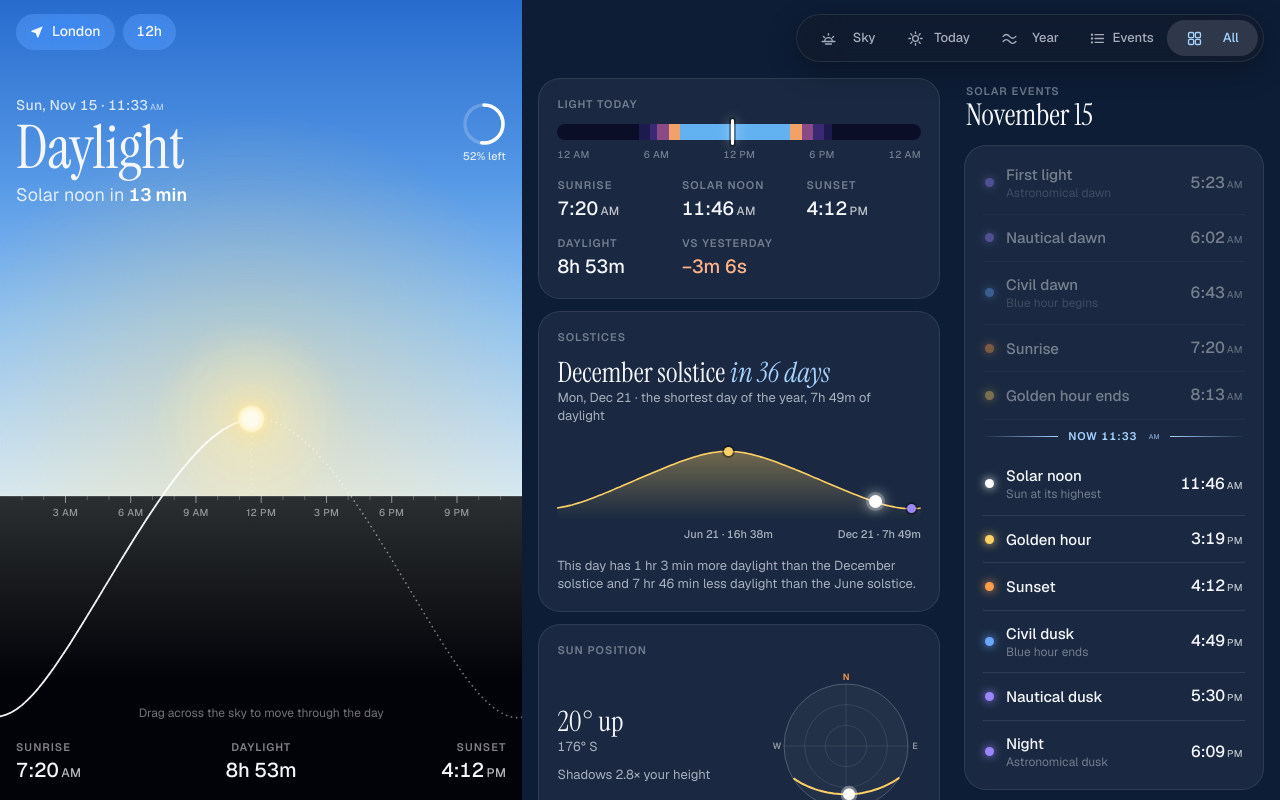
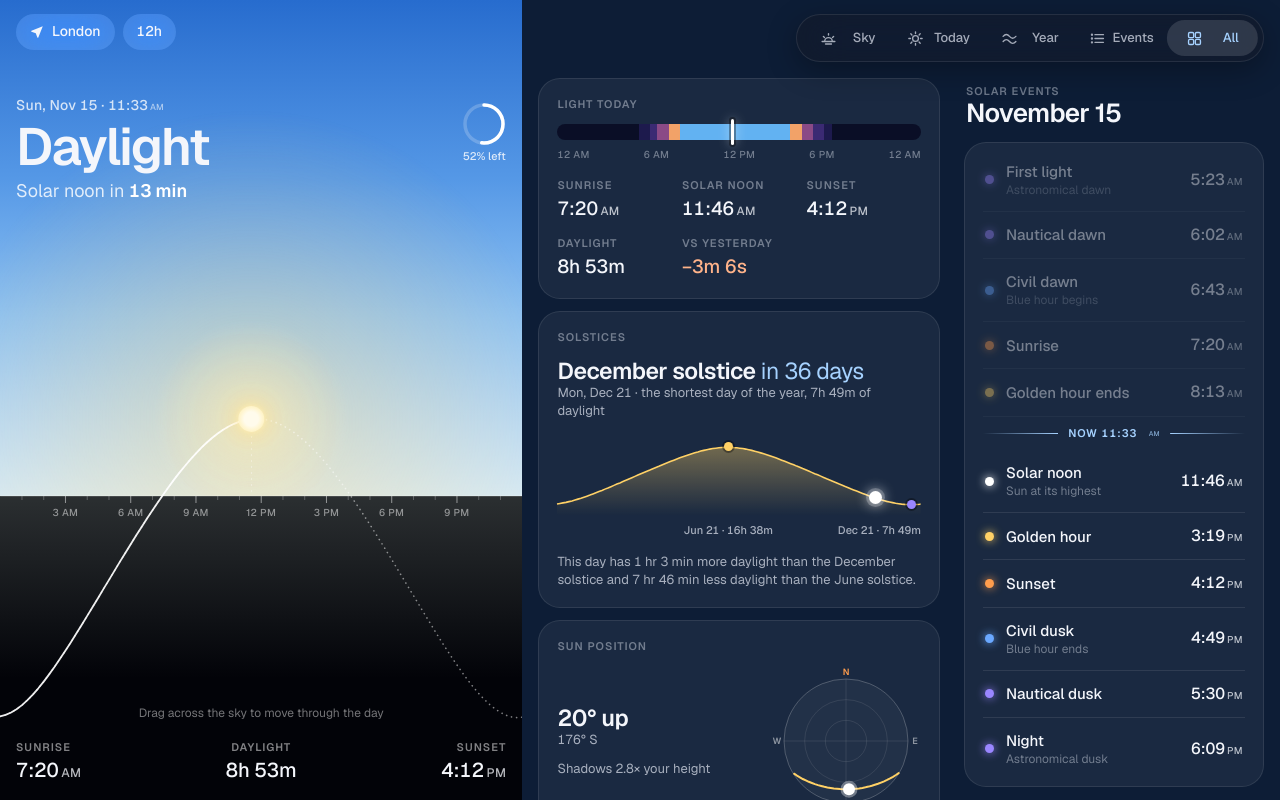
Before and after one commit to tothur/sunward, a plain HTML site: page index.html in a window 1280 px wide. Drawn offline with nearby package versions, Linux system fonts and the light colour scheme; animation ran at ten frames a second.

Commit message:
Use sans serif type throughout
Co-Authored-By: Claude Fable 5.2 <noreply@anthropic.com>

```diff
--- a/index.html
+++ b/index.html
@@ -14,7 +14,7 @@
 <meta name="viewport" content="width=device-width,initial-scale=1,viewport-fit=cover">
 <meta name="claude:viewport-fit-sides" content="cover">
 <title>Sunward</title>
-<link rel="stylesheet" href="https://fonts.googleapis.com/css2?family=Geist:wght@300..700&family=Instrument+Serif:ital@0;1&display=swap">
+<link rel="stylesheet" href="https://fonts.googleapis.com/css2?family=Geist:wght@300..700&display=swap">
 <style>
 /* Layout: the sky is the page. One pane on phones (sky above, cards below, floating tabs),
    two panes on foldables/tablets (sky stays put, content scrolls beside it),
@@ -26,7 +26,7 @@
   --pane:#070b16; --accent:#8fb8ff;
   --sun:#ff9d4d; --gold:#ffd166; --blue:#6aa8ff; --violet:#9a86ff; --noon:#ffffff;
   --b-night:#0a0e26; --b-astro:#1d1a4d; --b-naut:#3b2a73; --b-civil:#8a4a86; --b-gold:#f2a268; --b-day:#62b2f2;
-  --display:"Instrument Serif","Iowan Old Style","Palatino Linotype",Georgia,serif;
+  --display:"Geist",system-ui,-apple-system,"Segoe UI",Roboto,sans-serif;
   --ui:"Geist",system-ui,-apple-system,"Segoe UI",Roboto,sans-serif;
   --ease:cubic-bezier(.2,.8,.2,1);
 }
@@ -67,8 +67,8 @@ small{font-size:.62em;font-weight:500;letter-spacing:.04em;margin-left:.2em;opac
 .headline{position:absolute;left:0;right:0;top:clamp(58px,12cqh,96px);display:flex;justify-content:space-between;align-items:flex-start;gap:16px;pointer-events:none}
 .headline>div{min-width:0}
 .eyebrow{font-size:clamp(12px,2.6cqh,14px);font-weight:500;letter-spacing:.02em;color:rgba(255,255,255,.78)}
-h1{margin:.04em 0 .06em;font:400 clamp(34px,min(11.5cqw,12.5cqh),84px)/1 var(--display);letter-spacing:-.01em;text-wrap:balance}
-h1 i{font-style:italic}
+h1{margin:.08em 0 .1em;font:600 clamp(30px,min(10cqw,11cqh),72px)/1.02 var(--display);letter-spacing:-.035em;text-wrap:balance}
+h1 i{font-style:normal;font-weight:300}
 .next{margin:0;font-size:clamp(14px,3cqh,18px);color:rgba(255,255,255,.82)}
 .next b{font-weight:600;color:#fff}
 .ring{flex:none;display:grid;justify-items:center;gap:3px;font-size:11px;font-weight:500;color:rgba(255,255,255,.8);margin-top:6px}
@@ -95,7 +95,7 @@ h1 i{font-style:italic}
 @keyframes viewIn{from{opacity:.4;transform:translateY(10px)}}
 .app[data-tab=today] #overview,.app[data-tab=year] #year,.app[data-tab=events] #events{display:block}
 .k{font-size:11px;font-weight:600;letter-spacing:.09em;text-transform:uppercase;color:var(--ink-3)}
-h2{margin:0;font:400 30px/1.05 var(--display);letter-spacing:-.005em}
+h2{margin:0;font:600 26px/1.1 var(--display);letter-spacing:-.025em}
 .vhead{display:flex;justify-content:space-between;align-items:flex-end;gap:12px;margin:6px 2px 14px}
 
 .tabs{--n:4;position:fixed;z-index:20;left:50%;bottom:calc(14px + env(safe-area-inset-bottom,0px));transform:translateX(-50%);display:grid;grid-template-columns:repeat(var(--n),1fr);padding:5px;border-radius:26px;background:rgba(22,26,40,.62);border:1px solid var(--line);backdrop-filter:blur(24px) saturate(1.5);-webkit-backdrop-filter:blur(24px) saturate(1.5);box-shadow:0 12px 40px rgba(0,0,0,.4)}
@@ -113,7 +113,7 @@ h2{margin:0;font:400 30px/1.05 var(--display);letter-spacing:-.005em}
 @keyframes rise{from{opacity:.4;transform:translateY(16px)}}
 .card.wide{grid-column:1/-1}
 .card h3{margin:0 0 12px;font-size:11px;font-weight:600;letter-spacing:.09em;text-transform:uppercase;color:var(--ink-3)}
-.big{font:400 28px/1.1 var(--display)}
+.big{font:600 23px/1.15 var(--display);letter-spacing:-.02em}
 .sub{color:var(--ink-2);font-size:13px}
 .split{display:flex;align-items:center;justify-content:space-between;gap:14px}
 .stats{display:grid;grid-template-columns:repeat(auto-fit,minmax(88px,1fr));gap:14px 10px;margin-top:16px}
@@ -146,7 +146,7 @@ h2{margin:0;font:400 30px/1.05 var(--display);letter-spacing:-.005em}
 .mini span{display:inline-flex;align-items:center;gap:8px;color:var(--ink-2);font-size:13px}
 .mini span i{width:8px;height:8px;border-radius:50%}
 .mini b{font-weight:500;white-space:nowrap}
-.big i{font-style:italic;color:var(--accent)}
+.big i{font-style:normal;font-weight:400;color:var(--accent)}
 .wave{position:relative;height:78px;margin-top:16px}
 .wave svg{display:block;width:100%;height:100%;overflow:visible}
 .wave i{position:absolute;width:9px;height:9px;margin:-4.5px;border-radius:50%;box-shadow:0 0 0 2px rgba(0,0,0,.35)}
```
Also changed, not shown: zenith.html (+7 -7 lines).
